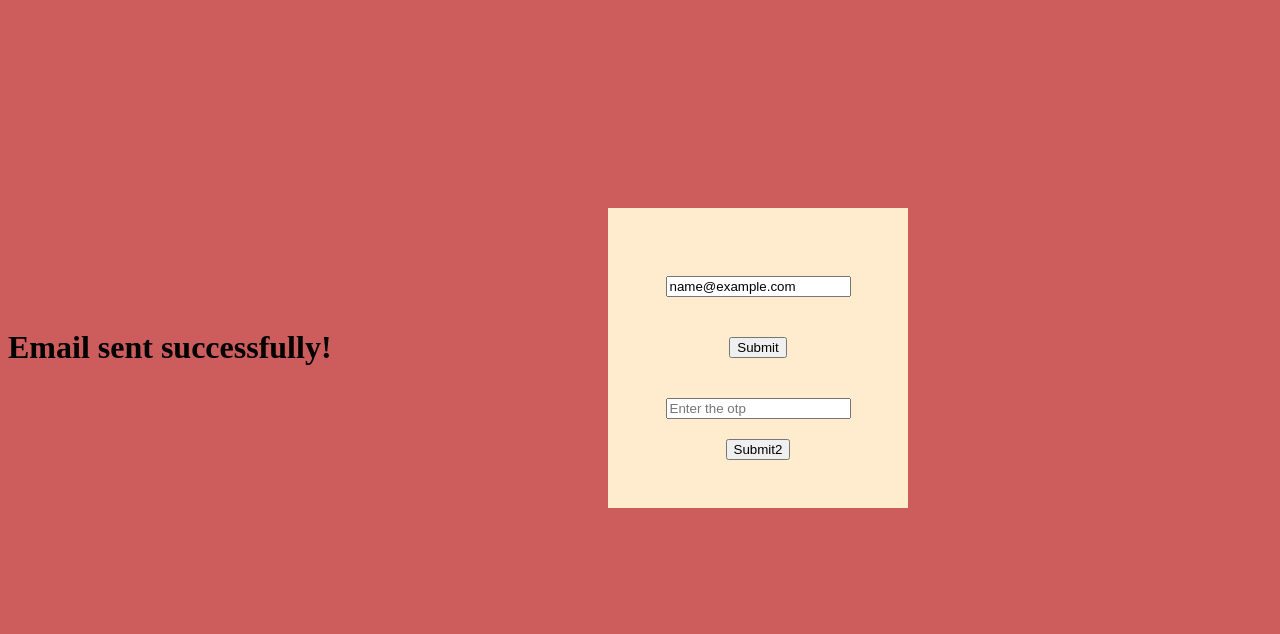
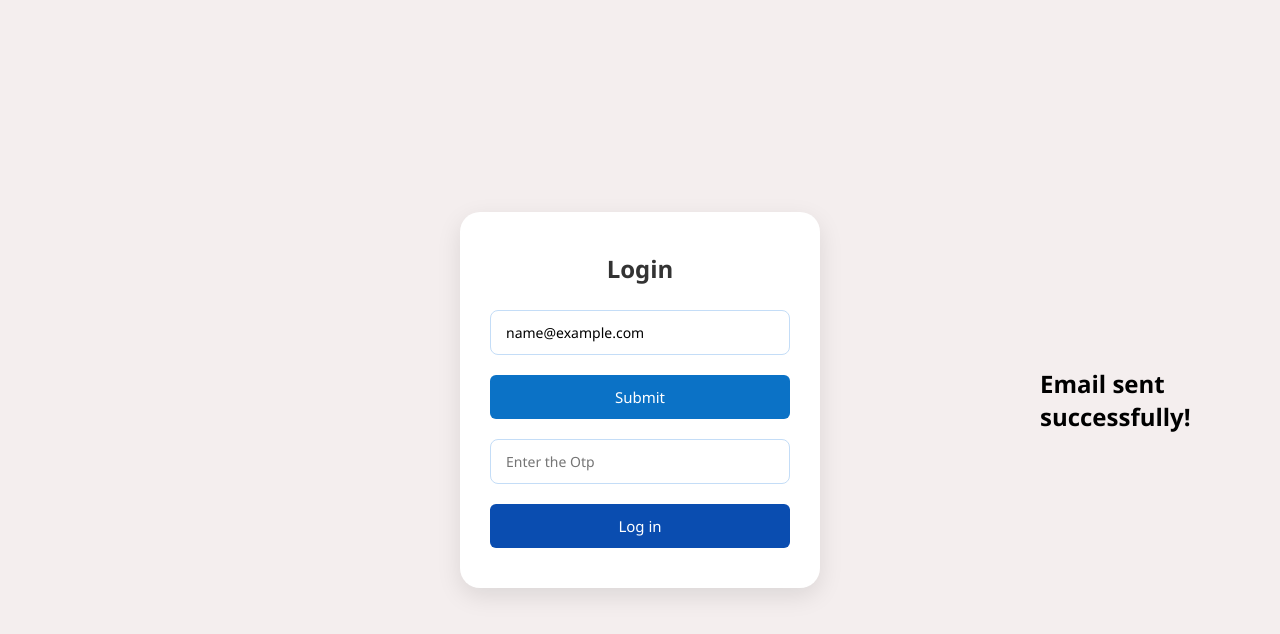
Before and after one commit to Salmanalfariz415/ApexFin, a website: page public/index.html in a window 1280 px wide. Both pictures are taken after typing "name@example.com" into the empty fields and a click on the button "Submit". Drawn offline with Linux system fonts and the light colour scheme; no server answers.

Commit message:
Modified the frontend

```diff
--- a/public/index.html
+++ b/public/index.html
@@ -1,21 +1,20 @@
 <!DOCTYPE html>
 <html lang="en">
 <head>
-    <meta charset="UTF-8">
-    <meta name="viewport" content="width=device-width, initial-scale=1.0">
-    <title>Document</title>
-    <link rel="stylesheet" href="style.css">
+  <meta charset="UTF-8" />
+  <meta name="viewport" content="width=device-width, initial-scale=1.0" />
+  <title>Login</title>
+  <link rel="stylesheet" href="style.css" />
 </head>
 <body>
-    <div id="main">
-        <input type="text" id="emailInput" placeholder="Enter you Email" class="main-b">
-    <button id="submitButton" class="main-b">Submit</button>
-    <input type="text" id="otpInput" placeholder="Enter the otp" class="main-b">
-    <button id="otpsubmit">Submit2</button>
-    </div>
-
-    <h1 id="response"></h1>
-
-    <script src="script.js"></script>
+  <div class="card">
+    <h2>Login</h2>
+    <input type="email" id="emailInput" placeholder="Enter email address" />
+    <button id="submitButton" class="btn btn-submit" >Submit</button>
+    <input type="text" id="otpInput" placeholder="Enter the Otp" style="opacity: 0;"/>
+    <button id="otpsubmit" class="btn btn-login" style="opacity: 0;">Log in</button>
+  </div>
+  <h2 id="response"></h2>
+  <script src="script.js"></script>
 </body>
 </html>
--- a/public/script.js
+++ b/public/script.js
@@ -4,13 +4,12 @@ let emailInput=document.getElementById('emailInput');
 let userEmail;
 let otpinp=document.getElementById('otpInput');
 let otpsubmit=document.getElementById('otpsubmit');
-let otp=otpinp.value;
 
 function sendEmail(userEmail){
-        return fetch('api/send/email',{
+        return fetch('/api/send/email',{
             method: 'POST',
             body: JSON.stringify({
-                email: userEmail
+                email : userEmail
             }),
             headers: {
                 'Content-Type': 'application/json'
@@ -19,14 +18,14 @@ function sendEmail(userEmail){
 }
 
 function sendOtp(otp){
-    fetch('api/send/otp',{
+    fetch('/api/send/otp',{
         method : 'POST',
         headers:{
             'Content-Type' : 'application/json'
         },
         body : JSON.stringify({
-            otp: otp,
-            email:email
+            otp : otp,
+            email : userEmail
         })
     })
 }
@@ -45,6 +44,13 @@ submit.addEventListener('click', async function() {
 });
 
 
-otpsubmit.addEventListener("click",()=>{
-    sendOtp(otp);
-})
+otpsubmit.addEventListener("click", async function () {
+    let otp = otpinp.value.trim();
+    try {
+        await sendOtp(otp);
+        response.innerHTML = "OTP sent successfully!";
+    } catch (err) {
+        console.error(err);
+        response.innerHTML = "OTP error: " + err.message;
+    }
+});
--- a/public/style.css
+++ b/public/style.css
@@ -1,25 +1,88 @@
-body{
-    background-color: rgb(205, 93, 93);
+/* Reset & Base Styles */
+* {
+  box-sizing: border-box;
+  font-family: "Segoe UI", sans-serif;
+  margin: 0;
+  padding: 0;
 }
-#main{
-    position: relative;
-    left:600px;
-    top:200px;
-    display: flex;
-    flex-direction: column;
-    width: 300px;
-    height: 300px;
-    align-items: center;
-    justify-items: center;
-    justify-content: center;
-    background-color: blanchedalmond;
+
+/* Body Styling */
+body {
+  background-color: #f4eeee;
+  display: flex;
+  justify-content: center;
+  align-items: center;
+  height: 100vh;
 }
-.main-b{
-    margin: 20px;
+
+/* Card Container */
+.card {
+  background-color: #ffffff;
+  width: 360px;
+  padding: 40px 30px;
+  border-radius: 20px;
+  box-shadow: 0 8px 24px rgba(0, 0, 0, 0.1);
+  text-align: center;
 }
-#otpInput{
-    opacity:0;
+
+/* Heading */
+.card h2 {
+  margin-bottom: 25px;
+  color: #333;
 }
-#otpsubmit{
-    opacity:0;
+
+/* Input Fields */
+input[type="email"],
+input[type="text"] {
+  width: 100%;
+  padding: 12px 15px;
+  margin-bottom: 20px;
+  border: 1px solid #c4ddf7;
+  border-radius: 8px;
+  font-size: 14px;
+  outline: none;
+  transition: border-color 0.3s ease;
 }
+
+input[type="email"]:focus,
+input[type="text"]:focus {
+  border-color: #0a4db0;
+}
+
+/* Buttons */
+.btn {
+  width: 100%;
+  padding: 12px;
+  font-size: 15px;
+  font-weight: 500;
+  border: none;
+  border-radius: 6px;
+  cursor: pointer;
+  transition: background-color 0.3s ease;
+}
+
+/* Submit Button */
+#submitButton {
+  background-color: #0b72c6;
+  color: #fff;
+  margin-bottom: 20px;
+}
+
+#submitButton:hover {
+  background-color: #095ea5;
+}
+
+/* OTP Submit Button */
+#otpsubmit {
+  background-color: #0a4db0;
+  color: #fff;
+}
+
+#otpsubmit:hover {
+  background-color: #083e91;
+}
+
+#response{
+    position: absolute;
+    margin-left:65rem;
+}
```
